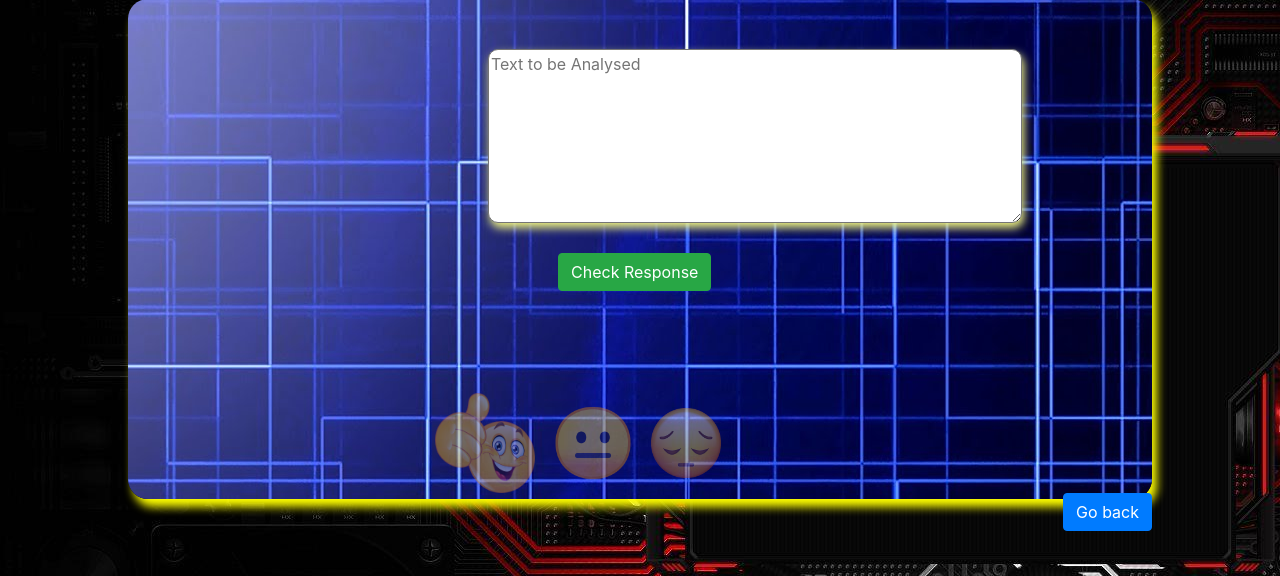
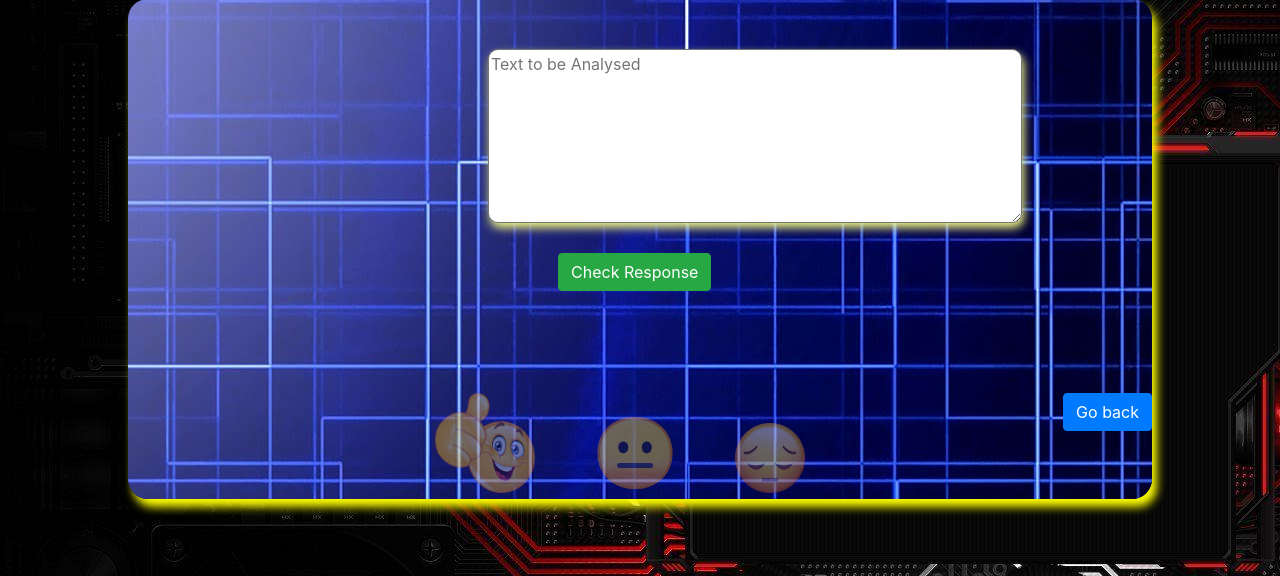
Before and after one commit to Hitesh7987/sentiment, a Django app: template templates/model1.html in a window 1280 px wide. Shown: the part 224-800 px from the top of the page. Run offline with Django 3.2, Linux system fonts and the light colour scheme; the template is opened without the code that fills it, so the values that code supplies are empty; some libraries are stand-ins or nearby versions.

Commit message:
updated model1

```diff
--- a/static/style.css
+++ b/static/style.css
@@ -89,3 +89,23 @@ body{
     margin-left:30%;
 
 }
+.e1{
+    float:left;
+    color:white;
+
+}
+.e2{
+    float:left;
+    margin-left: 60px;
+    margin-top:20px;
+    color:white;
+}
+.e3{
+    float:left;
+    margin-left: 60px;
+    margin-top:30px;
+    color:white;
+}
+.score{
+    margin-left:35px;
+}
--- a/templates/model1.html
+++ b/templates/model1.html
@@ -23,10 +23,23 @@
     <textarea rows="7" cols="50" id="box" required placeholder="Text to be Analysed" class="textarea"></textarea><br><br>
     <button type="submit" class="btn btn-success chk">Check Response</button>
   </form><br><br><br>
-  <div class="emoji">
-    <img src="{% static 'positive.png' %}" width="100" height="100" id="pos_img">&nbsp;&nbsp;&nbsp;
-    <img src="{% static 'neutral2.png' %}" width="80" height="80" id="neu_img">&nbsp;&nbsp;&nbsp;
-    <img src="{% static 'negative.png' %}" width="70" height="70" id="neg_img">
+    <div class="emoji">
+        <div class="e1">
+            <img src="{% static 'positive.png' %}" width="100" height="100" id="pos_img">
+            <div class="score">
+                <h2 color="white" id="pos_score"></h2></div>
+        </div>
+        <div class="e2">
+            <img src="{% static 'neutral2.png' %}" width="80" height="80" id="neu_img">
+            <div class="score">
+                <h2 color="white" id="neu_score"></h2></div>
+        </div>
+        <div class="e3">
+            <img src="{% static 'negative.png' %}" width="70" height="70" id="neg_img">
+            <div class="score">
+                <h2 color="white" id="neg_score"></h2>
+            </div>
+        </div>
     </div>
 
       <a class="btn btn-primary try1" href="{% url 'index' %}" role="button">Go back</a>
@@ -55,15 +68,18 @@
                     $('#pos_img').css('opacity','1.0')
                     $('#neu_img').css('opacity','0.4')
                     $('#neg_img').css('opacity','0.4')
+                    $('#pos_score').html((parseFloat(data.score)*100).toFixed(2))
                 }
                 else if(data.success == 'neutral'){
                     $('#pos_img').css('opacity','0.4')
                     $('#neu_img').css('opacity','1.0')
                     $('#neg_img').css('opacity','0.4')
+                    $('#neu_score').html((parseFloat(data.score)*100).toFixed(2))
                 }else{
                     $('#pos_img').css('opacity','0.4')
                     $('#neu_img').css('opacity','0.4')
                     $('#neg_img').css('opacity','1.0')
+                    $('#neg_score').html((parseFloat(data.score)*100).toFixed(2))
                 }
                 $('#model_form').trigger('reset')
             }else{
```
